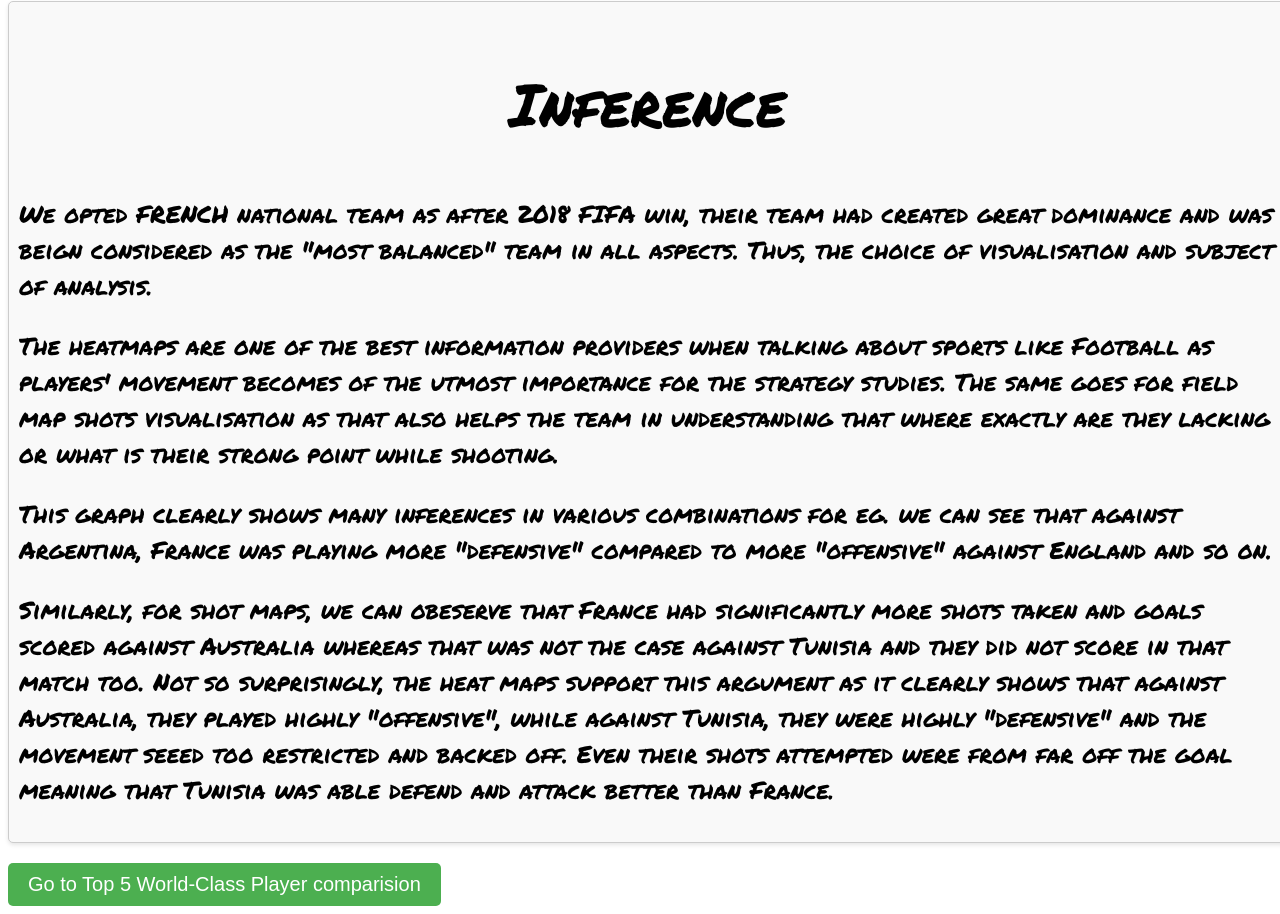
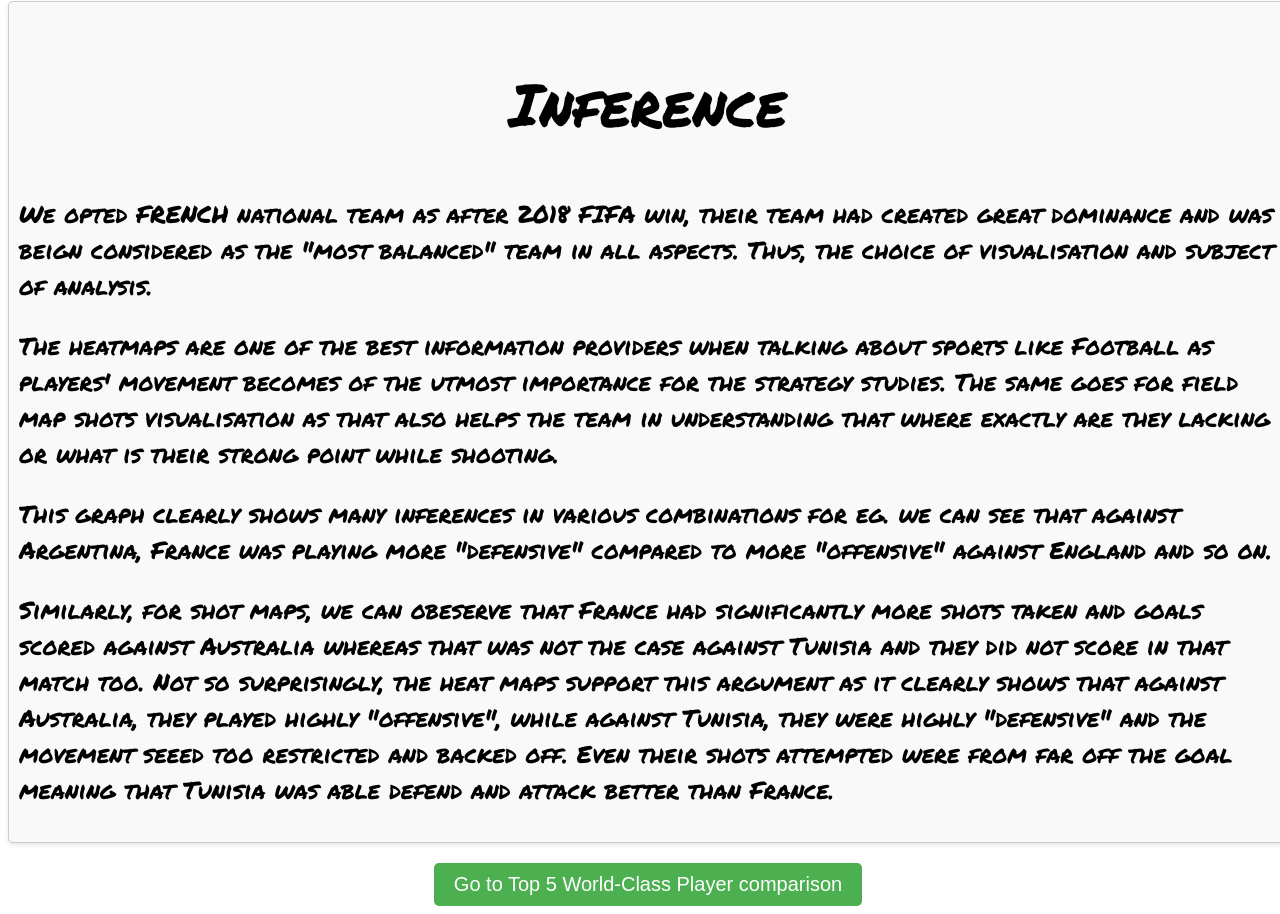
Before and after one commit to Daxvshah11/the_FIFA_Story, a plain HTML site: page vis5.html in a window 1280 px wide. Shown: the part 867-1781 px from the top of the page. Drawn offline with nearby package versions, Linux system fonts and the light colour scheme.

Commit message:
Worked on CSS also. Centered few stufff. Changed some infereces. Coorected the scrolling for all the visualisations. Few issues with CSS scrolling were there but are now looking great!

```diff
--- a/vis5.html
+++ b/vis5.html
@@ -133,7 +133,7 @@
 
 </head>
 
-<body>
+<body style="overflow-y: auto;">
     <div id="main_div">
         <div id="top_bar">The FIFA Story</div>
 
@@ -188,9 +188,11 @@
             the movement seeed too restricted and backed off. Even their shots attempted were from far off the goal
             meaning that Tunisia was able defend and attack better than France.</p>
     </div>
-    <div><button onclick="window.location.href = 'vis6.html';"
-            style="font-size: 20px; padding: 10px 20px; background-color: #4CAF50; color: white; border: none; border-radius: 5px; cursor: pointer;">Go
-            to Top 5 World-Class Player comparision</button></div>
+    <div class="button-container" style="text-align: center;">
+        <button onclick="window.location.href = 'vis6.html';"
+            style="font-size: 20px; padding: 10px 20px; background-color: #4CAF50; color: white; border: none; border-radius: 5px; cursor: pointer;">
+            Go to Top 5 World-Class Player comparison
+        </button>
 
 </body>
 
```
Also changed, not shown: index.html (+5 -3 lines), vis2.html (+1 -1 lines), vis3.html (+2 -2 lines), vis4.html (+2 -2 lines), vis6.html (+1 -1 lines).
